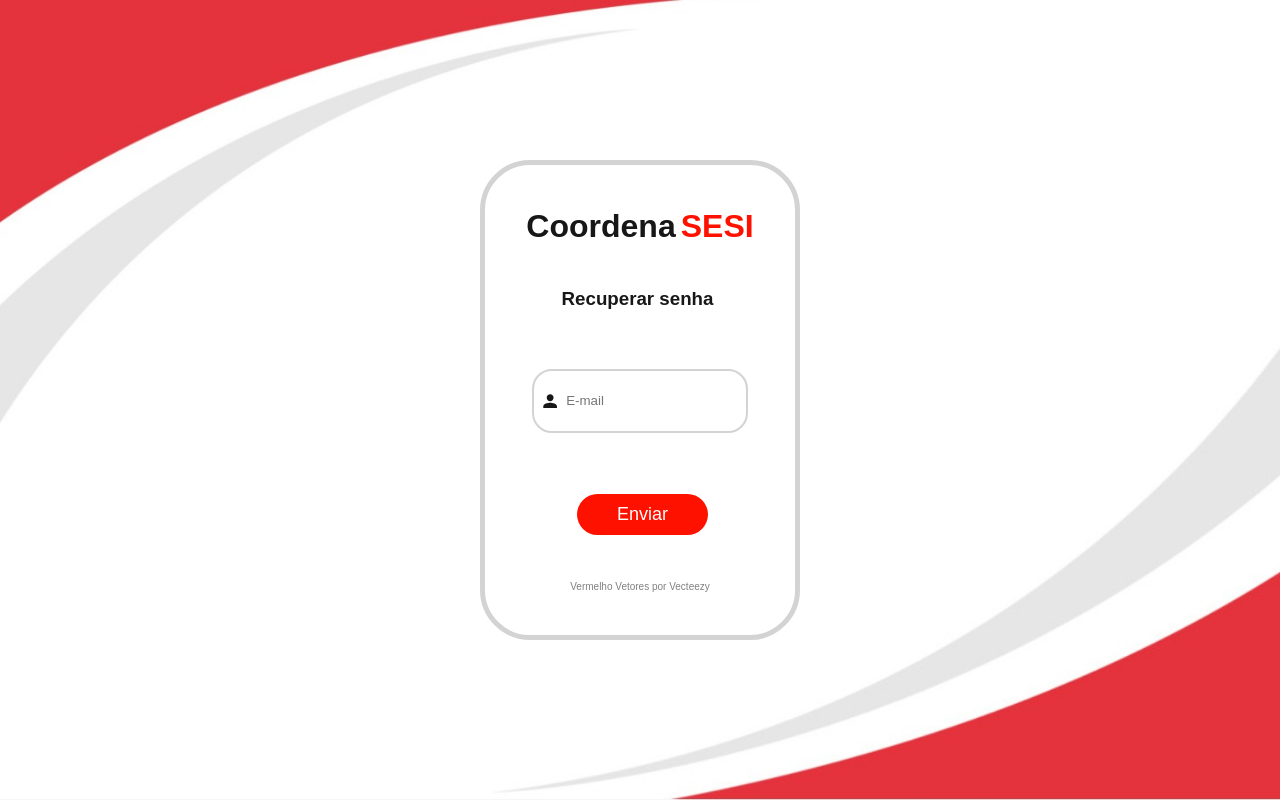
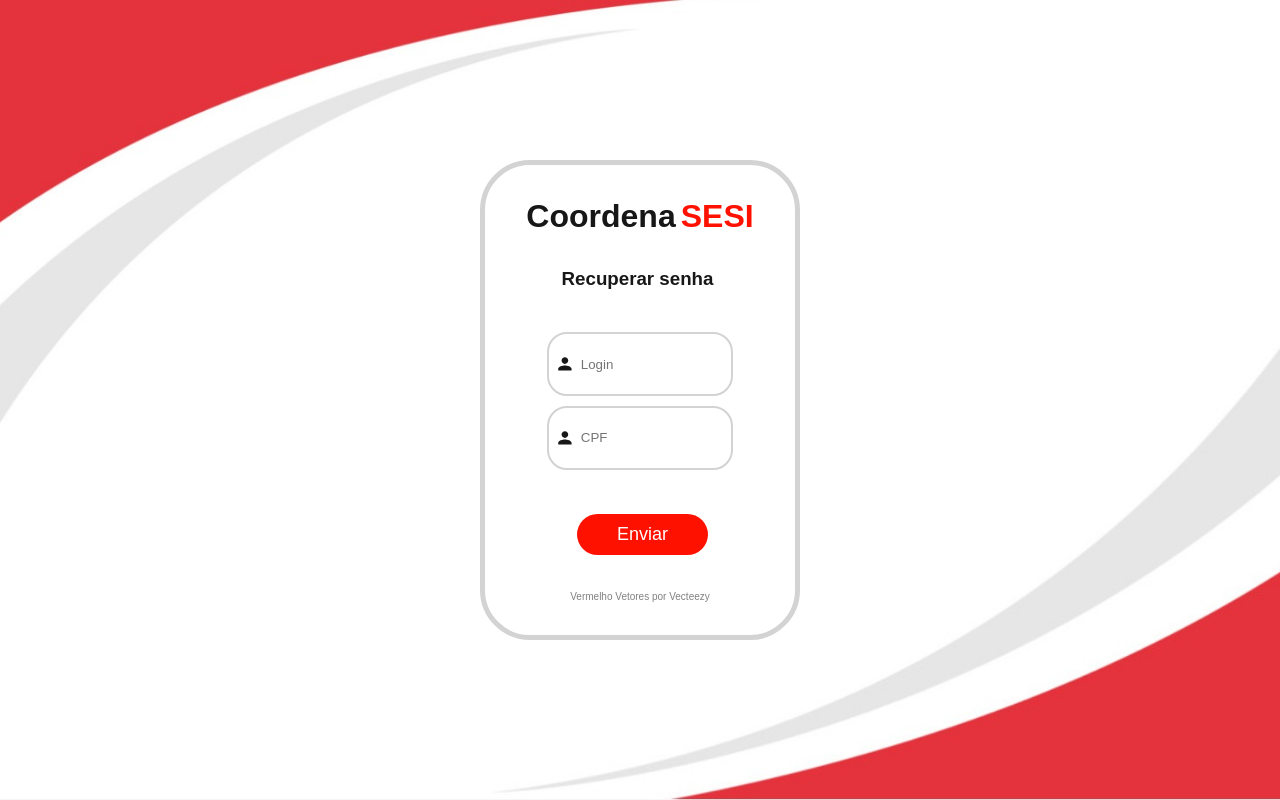
Before and after one commit to Thur00/CoordenaPF-FrontEnd, a Next.js app: page /User/EmailRecuperacao in a window 1280 px wide. Built offline with nearby package versions, Linux system fonts and the light colour scheme.

Commit message:
emailrec

```diff
--- a/app/User/EmailRecuperacao/page.jsx
+++ b/app/User/EmailRecuperacao/page.jsx
@@ -4,8 +4,7 @@ import styles from "@/Components/Login.module.css"
 import Link from "next/link";
 import { IoMdPerson } from "react-icons/io";
 
-
-export default function TodasOcor() {
+export default function EmailRecuperacao() {
     return (
         <main className={styles.main}>
 
@@ -18,13 +17,21 @@ export default function TodasOcor() {
 
                 <h3 className={styles.texto1}> Recuperar senha </h3>
 
-                <div className={styles.pesquisa}>
-                    <IoMdPerson />
-                    <input type="text" placeholder="E-mail" />
+                <div className={styles.divPesquisa}>
+
+                    <div className={styles.pesquisa}>
+                        <IoMdPerson />
+                        <input type="text" id="cpf" placeholder="Login" />
+                    </div>
+
+                    <div className={styles.pesquisa}>
+                        <IoMdPerson />
+                        <input type="password" name="senha" id="senha" placeholder="CPF" />
+                    </div>
+
                 </div>
 
-               <Link href="../User/RedefinirSenha2"><button className={styles.botao}> Enviar </button></Link>
-
+                <Link href="../User/RedefinirSenha2"><button className={styles.botao}> Enviar </button></Link>
 
                 <a className={styles.referencia} href="https://pt.vecteezy.com/vetor-gratis/vermelho">Vermelho Vetores por Vecteezy</a>
 
```
